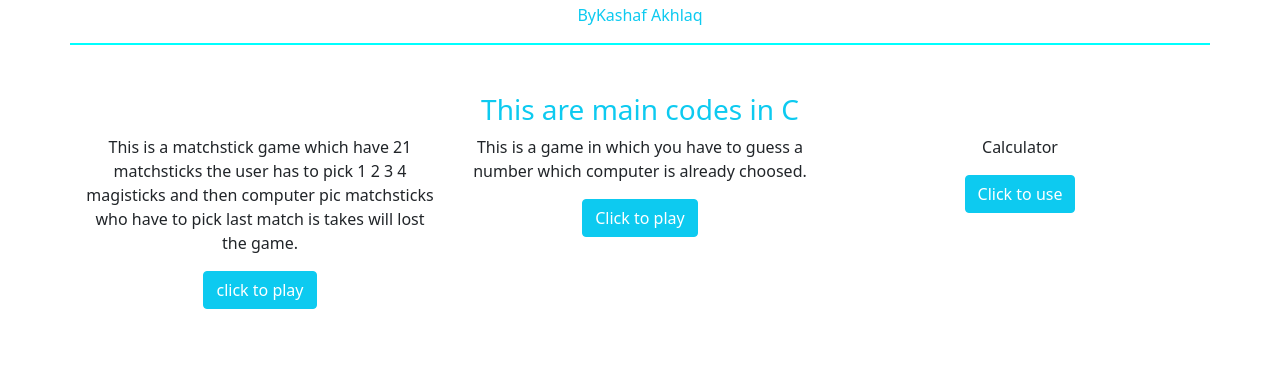
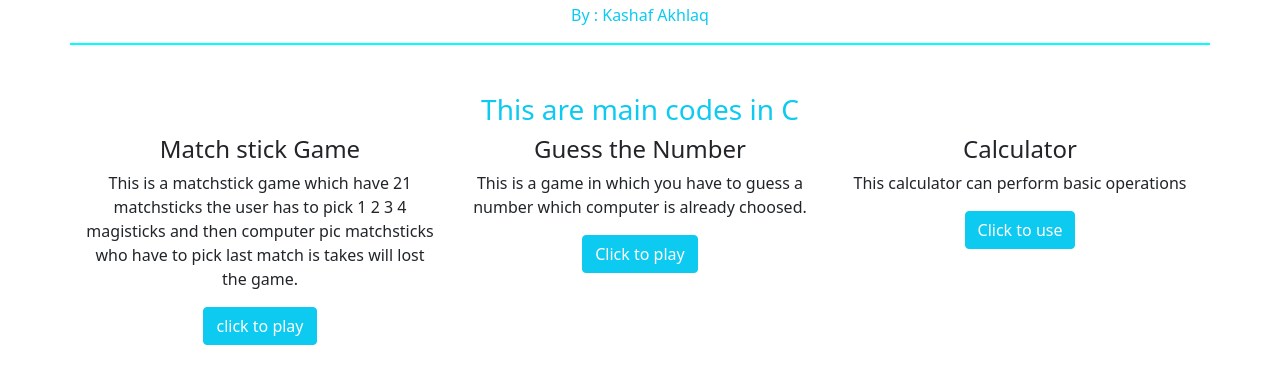
Before and after one commit to Kashaf25119/C_language, a plain HTML site: page index.html in a window 1280 px wide. Shown: the part 69-452 px from the top of the page. Drawn offline with nearby package versions, Linux system fonts and the light colour scheme.

Commit message:
Update index.html

```diff
--- a/index.html
+++ b/index.html
@@ -17,25 +17,28 @@
 <body>
     <div class="container text-center my-3" id="border">
         <h1 class="text-info">C Language basic codes</h1>
-        <p class="text-info">By<span>Kashaf Akhlaq </span></p>
+        <p class="text-info">By : <span>Kashaf Akhlaq </span></p>
     </div>
     <div class="container text-center my-5">
         <h3 class="text-center text-info">This are main codes in C</h3>
         <div class="row">
-            <div class="col mb-2">
+            <div class="col col-sm mb-2">
+                    <h4>Match stick Game</h4>
                     <p>This is a matchstick game which have 21 matchsticks the user has to pick 1 2 3 4 magisticks and then computer pic matchsticks who have to pick last match is takes will lost the game.</p>
                     <button class="btn btn-info" >
                         <a href="match.c" class="text-white click">click to play</a>
                     </button>
             </div>
-            <div class="col mb-2">
+            <div class="col col-sm mb-2">
+                <h4>Guess the Number</h4>
                 <p>This is a game in which you have to guess a number which computer is already choosed.</p>
                <button class="btn btn-info" >
                    <a href="Guess.c" class="text-white click">Click to play</a>
                </button>
             </div>
-            <div class="col mb-2">
-                <p>Calculator </p>
+            <div class="col col-sm mb-2">
+                <h4>Calculator</h4>
+                <p>This calculator can perform basic operations</p>
                 <button class="btn btn-info" >
                     <a href="calculate.c" class="text-white click">Click to use</a>
                 </button>
```
